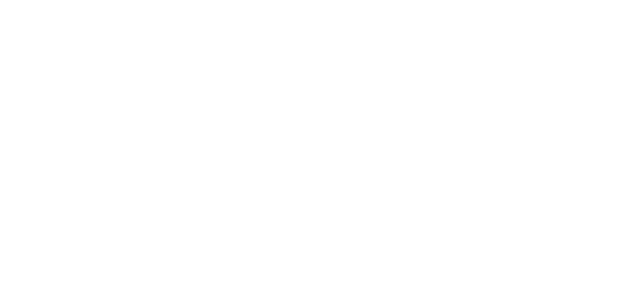
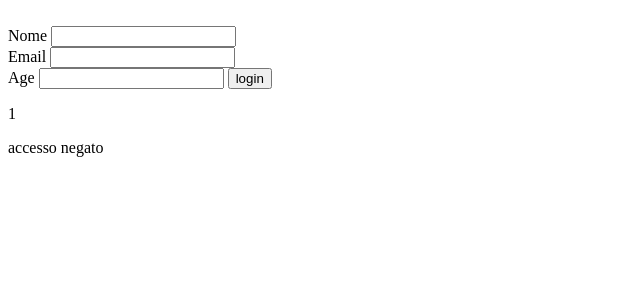
Before and after one commit to LucaBeltrami10/php-snacks-b1, a PHP site: page /?name=1 in a window 1280 px wide. Before the commit the part shown is empty. Shown: the top 300 px of the page, without its empty margins (0-640 px from the left). Run offline with PHP 8.4, Linux system fonts and the light colour scheme; data that the repository does not hold is empty.

Commit message:
snack 2 completato

```diff
--- a/snack-2/index.php
+++ b/snack-2/index.php
@@ -1,4 +1,16 @@
 <?php
+
+$name = $_GET['name'];
+$email = $_GET['email'];
+$age = $_GET['age'];
+
+
+
+/* if( strlen($name)< 3 && is_numeric($age) && str_contains($email, '@') && str_contains($email, '.')){
+    echo 'accesso consentito'
+} else{
+    echo 'accesso negato'
+} */
 
 ?>
 
@@ -11,5 +23,37 @@
 </head>
 <body>
 
+<form action="index.php" methods="GET"><br>
+    <label for="name">Nome</label>
+    <input id="name" name="name" type="text"> <br>
+    <label for="email">Email</label>
+    <input id="email" name="email" type="email"> <br>
+    <label for="age">Age</label>
+    <input id="age" name="age" type="number">
+    <button type="submit">login</button>
+</form>
+
+<p><?php echo $name ?></p>
+<p><?php echo $email ?></p>
+<p><?php echo $age?></p>
+
+<p><?php
+if(empty($name) && empty($email) && empty($age)){
+
+}else{
+    if( strlen($name) > 3 && is_numeric($age) && str_contains($email, '@') && str_contains($email, '.')){
+        echo 'accesso consentito';
+    } else{
+        echo 'accesso negato';
+    }
+}
+?></p>
+
+
+
+
+
+
+
 </body>
 </html>
```
